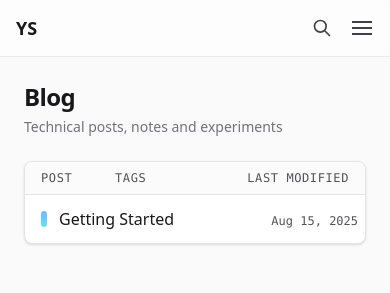
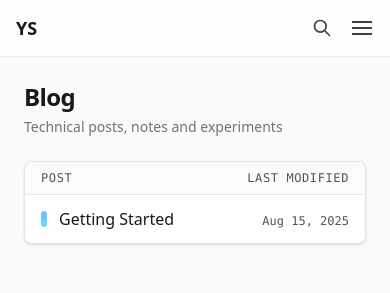
Before and after one commit to yadneshSalvi/yadnesh-personal-blog, a Next.js app: page /blog in a window 390 px wide. Shown: the top 293 px of the page. Built offline with nearby package versions, Linux system fonts and the light colour scheme.

Commit message:
make table responsive for small screen

```diff
--- a/public/search-index.json
+++ b/public/search-index.json
@@ -13,6 +13,6 @@
       "url": "/blog/getting-started"
     }
   ],
-  "lastUpdated": "2025-08-15T18:50:11.889Z",
+  "lastUpdated": "2025-08-15T19:01:06.195Z",
   "version": "1.0.0"
 }
--- a/src/components/BlogTable.tsx
+++ b/src/components/BlogTable.tsx
@@ -78,9 +78,9 @@ export default function BlogTable({ posts }: BlogTableProps) {
 
       <div className="overflow-hidden rounded-lg border border-zinc-200 bg-white shadow-sm dark:border-zinc-800 dark:bg-zinc-900/40">
         <div className="border-b border-zinc-200 bg-zinc-50/70 px-4 py-2 text-xs uppercase tracking-wider text-zinc-600 dark:border-zinc-800 dark:bg-zinc-900/60 dark:text-zinc-400">
-          <div className="grid grid-cols-[1fr_1fr_160px] items-center gap-3">
+          <div className="grid grid-cols-[1fr_120px] items-center gap-3 sm:grid-cols-[1fr_1fr_160px]">
             <span className="font-mono">post</span>
-            <span className="font-mono">tags</span>
+            <span className="hidden font-mono sm:block">tags</span>
             <span className="font-mono text-right">last modified</span>
           </div>
         </div>
@@ -100,7 +100,7 @@ export default function BlogTable({ posts }: BlogTableProps) {
                   href={`/blog/${post.slug}`}
                   className="block focus:outline-none focus-visible:ring-2 focus-visible:ring-blue-500/60"
                 >
-                  <div className="grid grid-cols-[1fr_1fr_160px] items-center gap-3 px-4 py-3 transition-colors hover:bg-zinc-50/70 dark:hover:bg-zinc-900/60">
+                  <div className="grid grid-cols-[1fr_120px] items-center gap-3 px-4 py-3 transition-colors hover:bg-zinc-50/70 dark:hover:bg-zinc-900/60 sm:grid-cols-[1fr_1fr_160px]">
                     <div className="flex items-start gap-3">
                       <div className="mt-1 h-4 w-1.5 rounded bg-gradient-to-b from-blue-500 to-cyan-400 opacity-60 transition-opacity group-hover:opacity-100" />
                       <div className="min-w-0">
@@ -112,7 +112,7 @@ export default function BlogTable({ posts }: BlogTableProps) {
                         ) : null}
                       </div>
                     </div>
-                    <div className="flex flex-wrap gap-1.5">
+                    <div className="hidden flex-wrap gap-1.5 sm:flex">
                       {(post.tags ?? []).map((tag) => (
                         <span
                           key={tag}
@@ -130,7 +130,7 @@ export default function BlogTable({ posts }: BlogTableProps) {
                     <div className="text-right">
                       <time
                         dateTime={post.updatedAt}
-                        className="font-mono text-xs text-zinc-600 dark:text-zinc-400"
+                        className="font-mono text-xs text-zinc-600 dark:text-zinc-400 whitespace-nowrap"
                         title={updated.toLocaleString()}
                       >
                         {updatedLabel}
```
